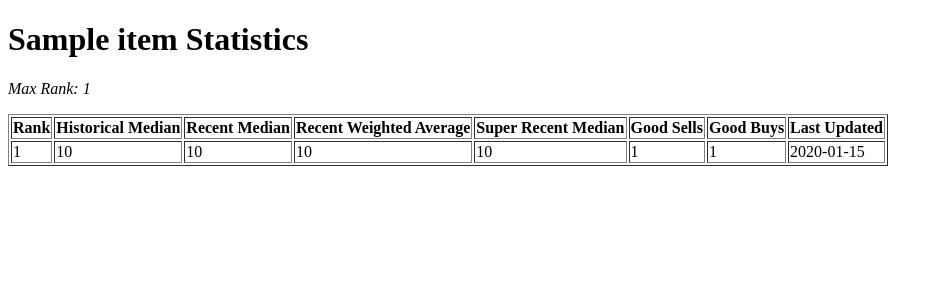
After one commit to Ender36046/Warframe-Market-Averager, a Flask app: template project/templates/item.html in a window 1280 px wide. The commit adds this page. Shown: the top 300 px of the page, without its empty margins (0-944 px from the left). Run offline with Flask 3, Linux system fonts and the light colour scheme; the template is opened without the code that fills it: most values are stand-ins (such as "Sample title", 1, 10 or a date in 2020).

Commit message:
Create front end logic for looking at items
Currently, navigating to /.../items/{item_name}
will bring up a simple page with a table
for the items stats

```diff
--- a/project/app.py
+++ b/project/app.py
@@ -1,5 +1,11 @@
-from flask import Flask, render_template
-from stats import median_prices
+import sys
+
+sys.dont_write_bytecode = True
+
+from flask import Flask, render_template, jsonify, abort, request
+from sqlalchemy.orm import Session
+from sqlalchemy import select
+from db import engine, Item, Stat
 
 app = Flask(__name__)
 
@@ -7,5 +13,16 @@ app = Flask(__name__)
 def home():
     return render_template("index.html")
 
+@app.route("/items/<item_slug>")
+def item(item_slug):
+    with Session(engine) as session:
+        stmt = select(Item).where(Item.slug == item_slug)
+        item = session.execute(stmt).scalars().first()
+        if item == None:
+            abort(404)
+        return render_template("item.html",item = item, item_name = item.name, stats = item.stats)\
+
+
+
 if __name__ == "__main__":
     app.run(host="0.0.0.0", port=8080)
--- a/project/db.py
+++ b/project/db.py
@@ -155,12 +155,10 @@ def upsert_all(session :Session):
         tradable = False
         max_rank = item.get("maxRank")
         ranks = [max_rank, 0] if max_rank is not None else [-1]
-        #print(ranks)
         slug = item["slug"]
         time = datetime.datetime.now(zoneinfo.ZoneInfo("EST"))
 
         for rank in ranks:
-            #print(f"Rank: {rank}")
             stats = get_item_stats(slug)
             median_stats = median_prices(stats, mod_rank= rank)
             current_stats = get_current_prices(slug, mod_rank=rank)
@@ -202,8 +200,5 @@ def main():
             print("Already seeded")
         upsert_all(session)
 
-
-
-
 if __name__ == "__main__":
     main()
--- /dev/null
+++ b/project/templates/item.html
@@ -0,0 +1,45 @@
+<!DOCTYPE html>
+<html lang="en">
+<head>
+    <meta charset="UTF-8">
+    <meta name="viewport" content="width=device-width, initial-scale=1.0">
+    <title>{{item.name}} Statistics</title>
+    <link href = "../static/styles.css" rel = "stylesheet">
+</head>
+<body>
+    <h1>{{item.name}} Statistics</h1>
+    {%if item.max_rank%}
+        <p><em>Max Rank: {{item.max_rank}}</em></p>
+    {%endif%}
+
+    <table border="1">
+            <thead>
+                <tr>
+                    <th>Rank</th>
+                    <th>Historical Median</th>
+                    <th>Recent Median</th>
+                    <th>Recent Weighted Average</th>
+                    <th>Super Recent Median</th>
+                    <th>Good Sells</th>
+                    <th>Good Buys</th>
+                    <th>Last Updated</th>
+                </tr>
+            </thead>
+            <tbody>
+                {% for stat in stats %}
+                <tr>
+                    <td>{{ stat.item_rank | round(2)}}</td>
+                    <td>{{ stat.historical_med | round(2)}}</td>
+                    <td>{{ stat.recent_med | round(2)}}</td>
+                    <td>{{ stat.recent_wa | round(2)}}</td>
+                    <td>{{ stat.sr_med | round(2)}}</td>
+                    <td>{{ stat.num_sell }}</td>
+                    <td>{{ stat.num_buy }}</td>
+                    <td>{{ stat.last_update }}</td>
+                </tr>
+                {% endfor %}
+            </tbody>
+        </table>
+
+</body>
+</html>
```
Also changed, not shown: project/templates/index.html (+4 -3 lines), project/index.js (added), project/templates/index.js (deleted).
